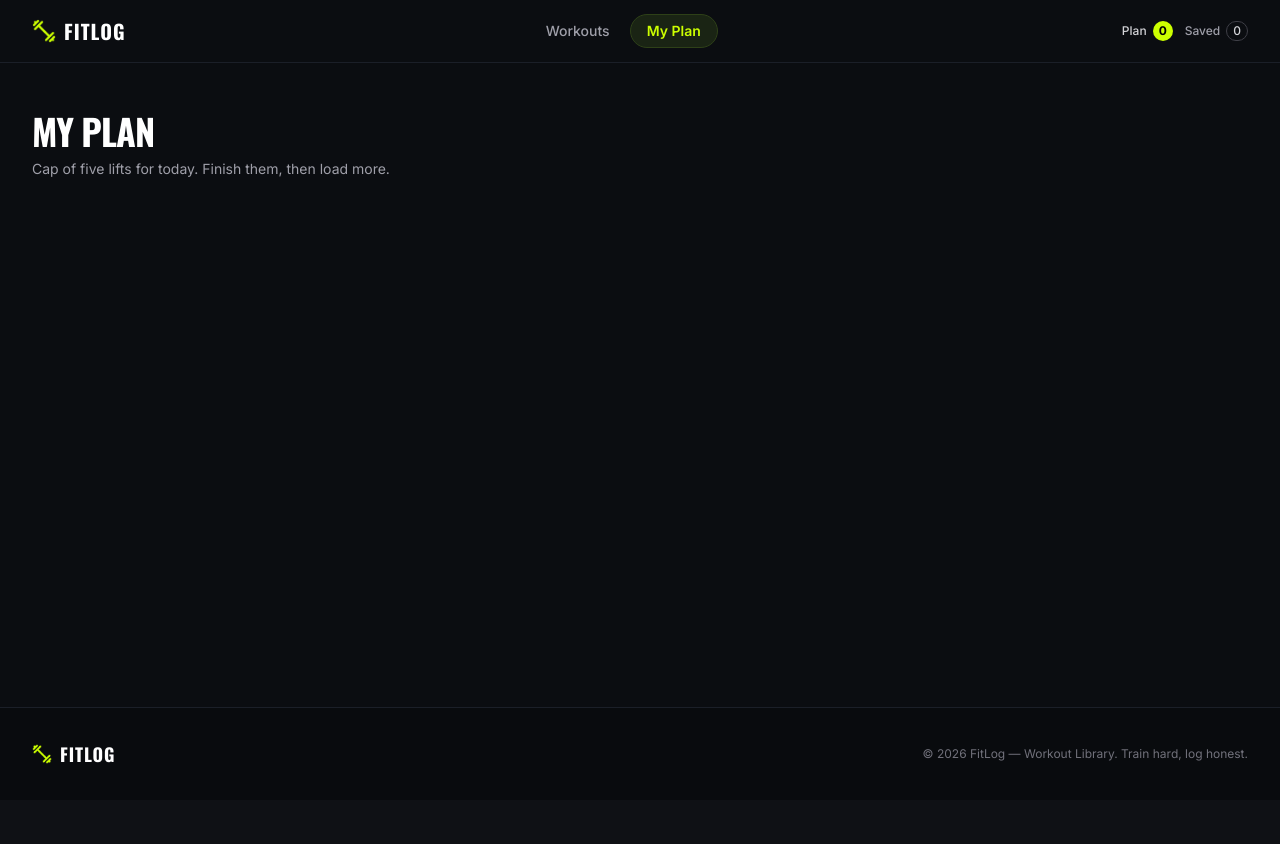
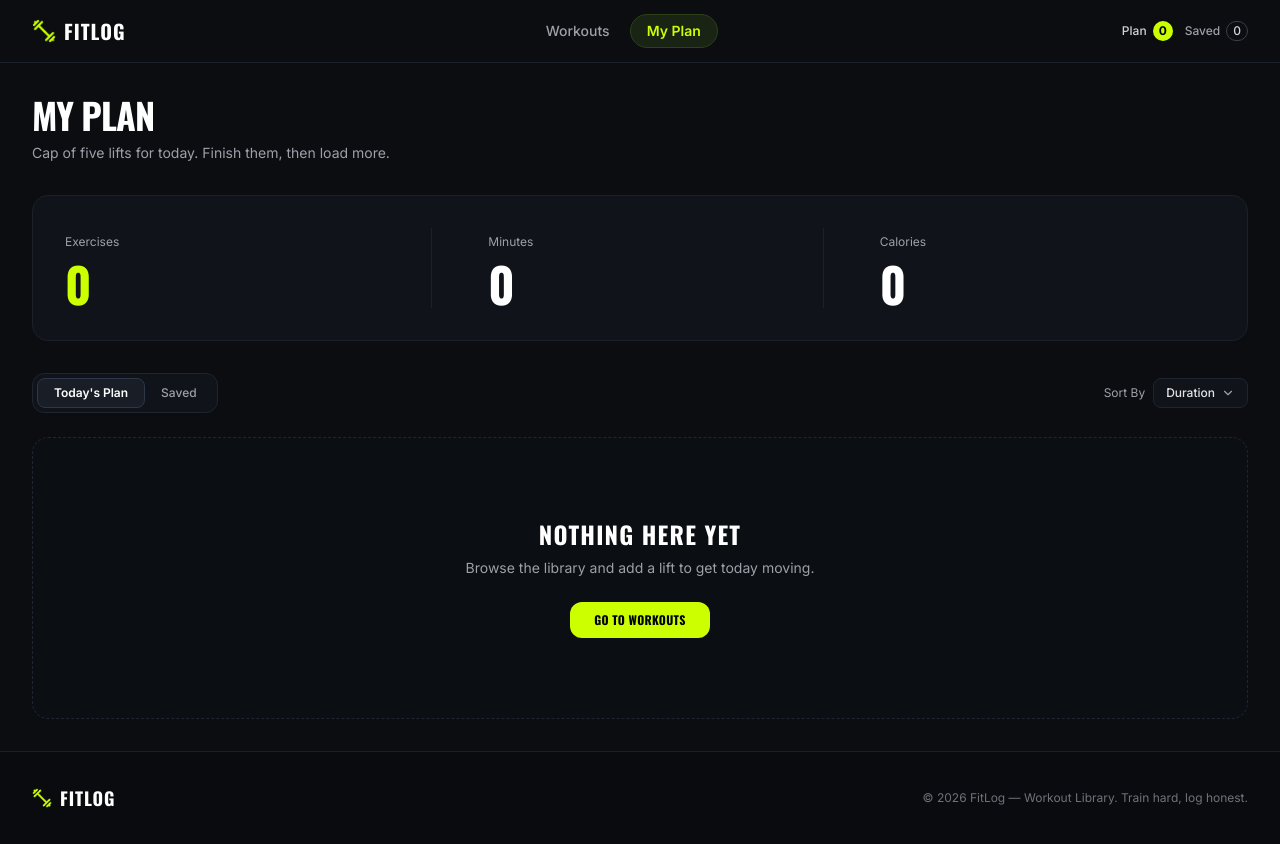
Before and after one commit to Prantik39/B14-A6-Fit-Log, a Next.js app: page /my-plan in a window 1280 px wide. Before the commit the page ends 800 px from the top, so only its background shows below. Built offline with nearby package versions, Linux system fonts and the light colour scheme.

Commit message:
feat: build my plan page with live metrics summary and tab toggle

```diff
--- a/app/my-plan/page.tsx
+++ b/app/my-plan/page.tsx
@@ -1,12 +1,156 @@
+"use client";
+
+import { useState } from "react";
+import Link from "next/link";
+import Image from "next/image";
+import { LuChevronDown, LuClock, LuFlame, LuStar } from "react-icons/lu";
+import { useWorkoutContext } from "@/context/WorkoutContext";
+import EmptyPlanState from "@/components/EmptyPlanState";
+
 export default function MyPlanPage() {
+  const { todayPlan, savedList } = useWorkoutContext();
+  const [activeTab, setActiveTab] = useState<"today" | "saved">("today");
+
+  const totalExercises = todayPlan.length;
+  const totalMinutes = todayPlan.reduce(
+    (sum, item) => sum + (item.duration || 0),
+    0
+  );
+  const totalCalories = todayPlan.reduce(
+    (sum, item) => sum + (item.caloriesBurned || 0),
+    0
+  );
+
+  const activeList = activeTab === "today" ? todayPlan : savedList;
+
   return (
-    <main className="mx-auto max-w-7xl px-4 py-12 sm:px-6 lg:px-8">
-      <h1 className="font-display text-4xl font-bold tracking-tight text-white">
-        MY PLAN
-      </h1>
-      <p className="mt-2 text-sm text-zinc-400">
-        Cap of five lifts for today. Finish them, then load more.
-      </p>
+    <main className="mx-auto max-w-7xl px-4 py-8 sm:px-6 lg:px-8">
+      <div>
+        <h1 className="font-display text-3xl font-extrabold tracking-tight text-white uppercase sm:text-4xl">
+          MY PLAN
+        </h1>
+        <p className="mt-2 text-xs text-zinc-400 sm:text-sm">
+          Cap of five lifts for today. Finish them, then load more.
+        </p>
+      </div>
+
+      <div className="mt-8 rounded-2xl border border-[#1b2029] bg-[#101319] p-6 sm:p-8">
+        <div className="grid grid-cols-1 gap-6 divide-y divide-[#1b2029] sm:grid-cols-3 sm:divide-y-0 sm:divide-x">
+          <div>
+            <span className="text-xs text-zinc-400">Exercises</span>
+            <span className="font-display mt-2 block text-4xl font-extrabold text-[#ccff00] sm:text-5xl">
+              {totalExercises}
+            </span>
+          </div>
+
+          <div className="pt-4 sm:pt-0 sm:pl-8">
+            <span className="text-xs text-zinc-400">Minutes</span>
+            <span className="font-display mt-2 block text-4xl font-extrabold text-white sm:text-5xl">
+              {totalMinutes}
+            </span>
+          </div>
+
+          <div className="pt-4 sm:pt-0 sm:pl-8">
+            <span className="text-xs text-zinc-400">Calories</span>
+            <span className="font-display mt-2 block text-4xl font-extrabold text-white sm:text-5xl">
+              {totalCalories}
+            </span>
+          </div>
+        </div>
+      </div>
+
+      <div className="mt-8 flex flex-col gap-4 sm:flex-row sm:items-center sm:justify-between">
+        <div className="inline-flex rounded-xl border border-[#1e2430] bg-[#101319] p-1">
+          <button
+            type="button"
+            onClick={() => setActiveTab("today")}
+            className={
+              activeTab === "today"
+                ? "rounded-lg border border-[#2e3747] bg-[#181d26] px-4 py-1.5 text-xs font-semibold text-white"
+                : "px-4 py-1.5 text-xs font-medium text-zinc-400 hover:text-white"
+            }
+          >
+            Today&apos;s Plan
+          </button>
+          <button
+            type="button"
+            onClick={() => setActiveTab("saved")}
+            className={
+              activeTab === "saved"
+                ? "rounded-lg border border-[#2e3747] bg-[#181d26] px-4 py-1.5 text-xs font-semibold text-white"
+                : "px-4 py-1.5 text-xs font-medium text-zinc-400 hover:text-white"
+            }
+          >
+            Saved
+          </button>
+        </div>
+
+        <div className="flex items-center gap-2 text-xs text-zinc-400">
+          <span>Sort By</span>
+          <div className="inline-flex items-center gap-1.5 rounded-lg border border-[#1e2430] bg-[#101319] px-3 py-1.5 text-xs font-medium text-zinc-200">
+            <span>Duration</span>
+            <LuChevronDown className="h-3.5 w-3.5 text-zinc-400" />
+          </div>
+        </div>
+      </div>
+
+      <div className="mt-6">
+        {activeList.length === 0 ? (
+          <EmptyPlanState tab={activeTab} />
+        ) : (
+          <div className="space-y-4">
+            {activeList.map((workout) => (
+              <div
+                key={workout.id}
+                className="flex flex-col gap-4 rounded-2xl border border-[#1b2029] bg-[#101319] p-4 sm:flex-row sm:items-center sm:justify-between sm:p-5"
+              >
+                <div className="flex items-center gap-4">
+                  <div className="relative h-16 w-24 shrink-0 overflow-hidden rounded-xl bg-zinc-900 sm:h-20 sm:w-32">
+                    <Image
+                      src={workout.image}
+                      alt={workout.name}
+                      fill
+                      sizes="128px"
+                      className="object-cover"
+                    />
+                  </div>
+                  <div>
+                    <h3 className="font-display text-base font-bold text-white uppercase sm:text-lg">
+                      {workout.name}
+                    </h3>
+                    <p className="mt-0.5 text-xs text-zinc-400">
+                      {workout.equipment}
+                    </p>
+                    <div className="mt-2 flex items-center gap-3 text-xs text-zinc-400">
+                      <div className="flex items-center gap-1">
+                        <LuClock className="h-3.5 w-3.5 text-zinc-500" />
+                        <span>{workout.duration} min</span>
+                      </div>
+                      <div className="flex items-center gap-1">
+                        <LuFlame className="h-3.5 w-3.5 text-zinc-500" />
+                        <span>{workout.caloriesBurned} kcal</span>
+                      </div>
+                      <div className="flex items-center gap-1">
+                        <LuStar className="h-3.5 w-3.5 text-zinc-500" />
+                        <span>{workout.rating}</span>
+                      </div>
+                    </div>
+                  </div>
+                </div>
+
+                <div className="flex items-center gap-2 self-end sm:self-center">
+                  <Link
+                    href={`/workouts/${workout.id}`}
+                    className="rounded-xl border border-[#252c3b] bg-[#131720] px-4 py-2 text-xs font-semibold text-zinc-300 hover:text-white"
+                  >
+                    View Details
+                  </Link>
+                </div>
+              </div>
+            ))}
+          </div>
+        )}
+      </div>
     </main>
   );
 }
--- /dev/null
+++ b/components/EmptyPlanState.tsx
@@ -0,0 +1,28 @@
+import Link from "next/link";
+
+interface EmptyPlanStateProps {
+  tab: "today" | "saved";
+}
+
+export default function EmptyPlanState({ tab }: EmptyPlanStateProps) {
+  return (
+    <div className="rounded-2xl border border-dashed border-[#1f2533] bg-[#0d1015]/50 py-20 text-center">
+      <h3 className="font-display text-xl font-bold tracking-wider text-white uppercase sm:text-2xl">
+        NOTHING HERE YET
+      </h3>
+      <p className="mt-2 text-xs text-zinc-400 sm:text-sm">
+        {tab === "today"
+          ? "Browse the library and add a lift to get today moving."
+          : "Save exercises from the library to view them here later."}
+      </p>
+      <div className="mt-6">
+        <Link
+          href="/#library"
+          className="inline-flex rounded-xl bg-[#ccff00] px-6 py-2.5 font-display text-xs font-bold tracking-wide text-black uppercase transition hover:bg-[#b8e600]"
+        >
+          Go to workouts
+        </Link>
+      </div>
+    </div>
+  );
+}
```
